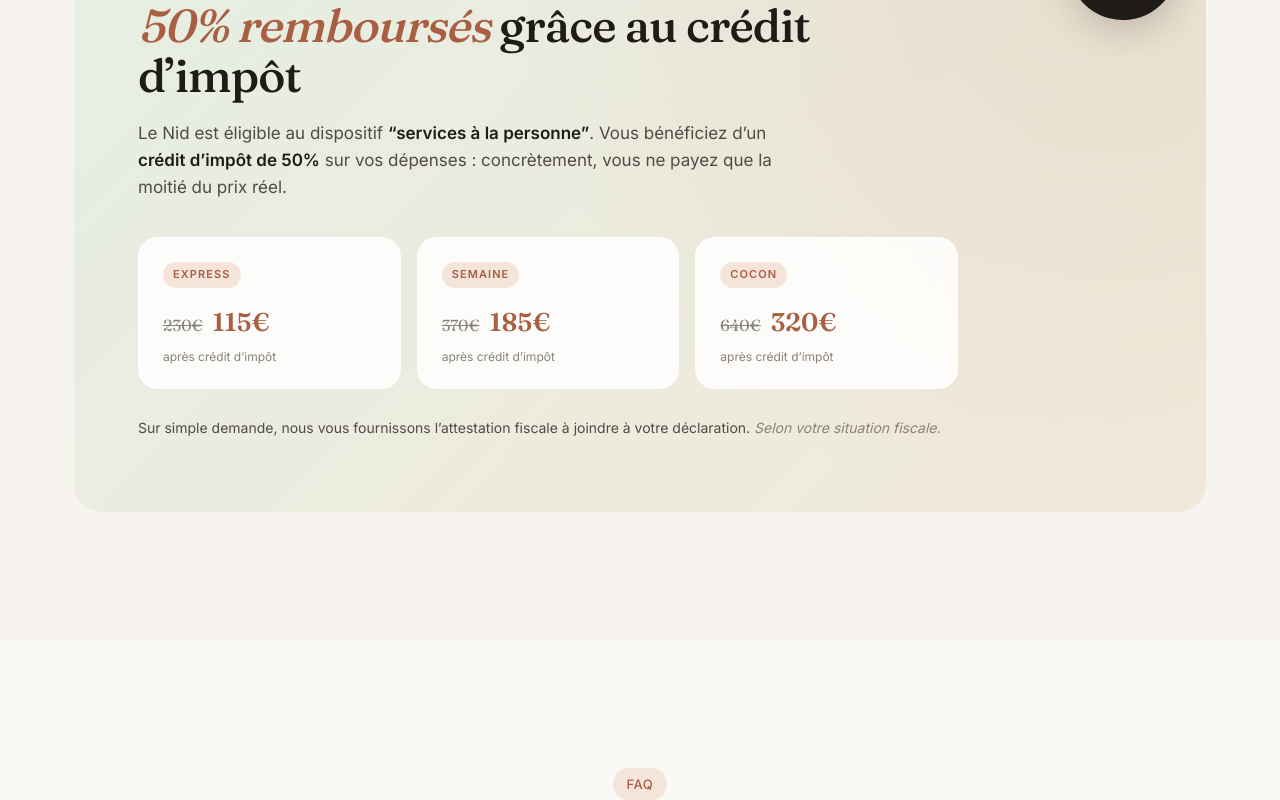
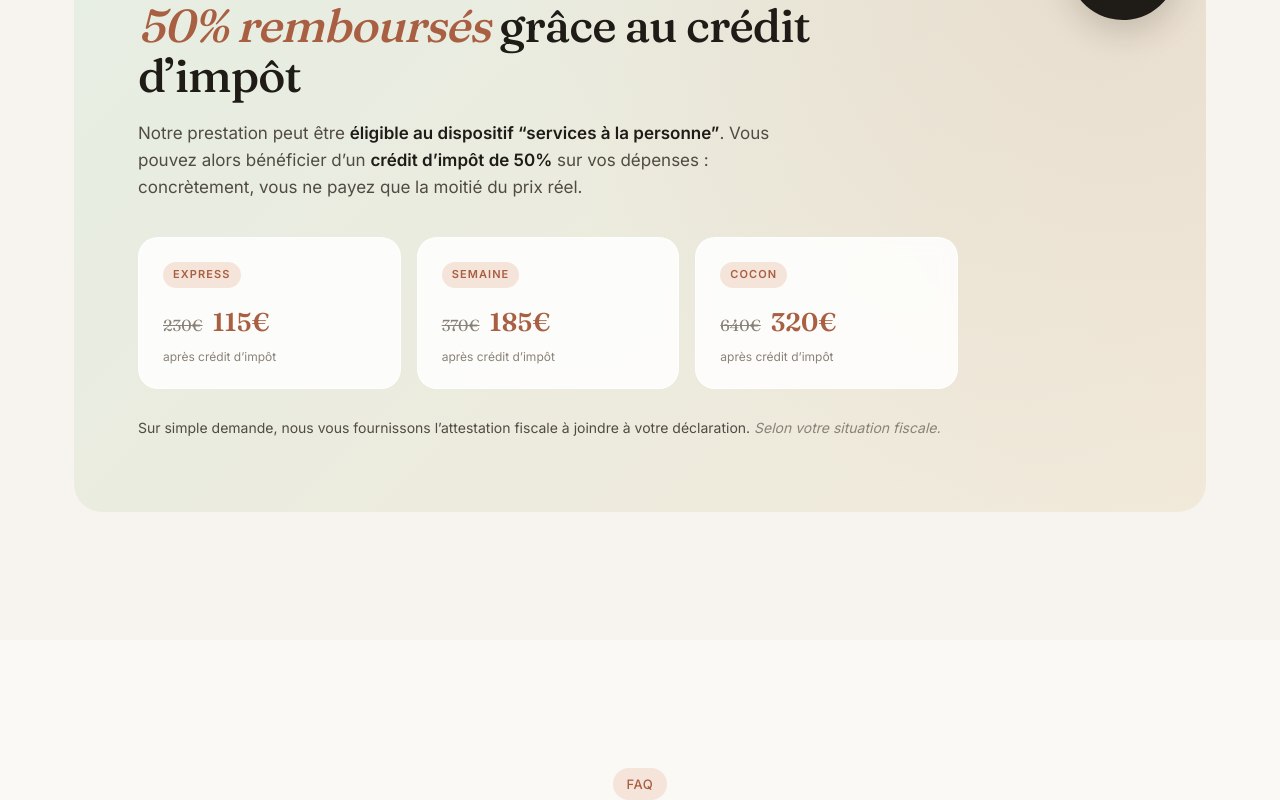
Before and after one commit to Ahmed-Bouzid/le-nid, a React (Vite) app: page / in a window 1280 px wide. Shown: the part 5780-6580 px from the top of the page. Built offline with nearby package versions, Linux system fonts and the light colour scheme.

Commit message:
wording: prudence juridique sur crédit d'impôt

```diff
--- a/src/components/Aides.jsx
+++ b/src/components/Aides.jsx
@@ -11,8 +11,8 @@ export default function Aides() {
               <span className="accent-text">50% remboursés</span> grâce au crédit d’impôt
             </h2>
             <p className="aides-lead">
-              Le Nid est éligible au dispositif <strong>“services à la personne”</strong>.
-              Vous bénéficiez d’un <strong>crédit d’impôt de 50%</strong> sur vos dépenses :
+              Notre prestation peut être <strong>éligible au dispositif “services à la personne”</strong>.
+              Vous pouvez alors bénéficier d’un <strong>crédit d’impôt de 50%</strong> sur vos dépenses :
               concrètement, vous ne payez que la moitié du prix réel.
             </p>
 
--- a/src/components/Faq.jsx
+++ b/src/components/Faq.jsx
@@ -19,7 +19,7 @@ const faqs = [
   },
   {
     q: 'Puis-je bénéficier d’un crédit d’impôt ou d’une aide ?',
-    a: 'Oui, plusieurs dispositifs existent : crédit d’impôt de 50% au titre des services à la personne (sous conditions), aide à domicile post-naissance de la CAF, ou forfait naissance de votre mutuelle. Sur demande, nous fournissons une attestation pour faciliter vos démarches.'
+    a: 'Notre prestation peut être éligible au dispositif “services à la personne”, qui ouvre droit à un crédit d’impôt de 50% sur vos dépenses (selon votre situation fiscale). Sur demande, nous vous fournissons une attestation à joindre à votre déclaration.'
   },
   {
     q: 'Puis-je offrir Le Nid en cadeau de naissance ?',
```
